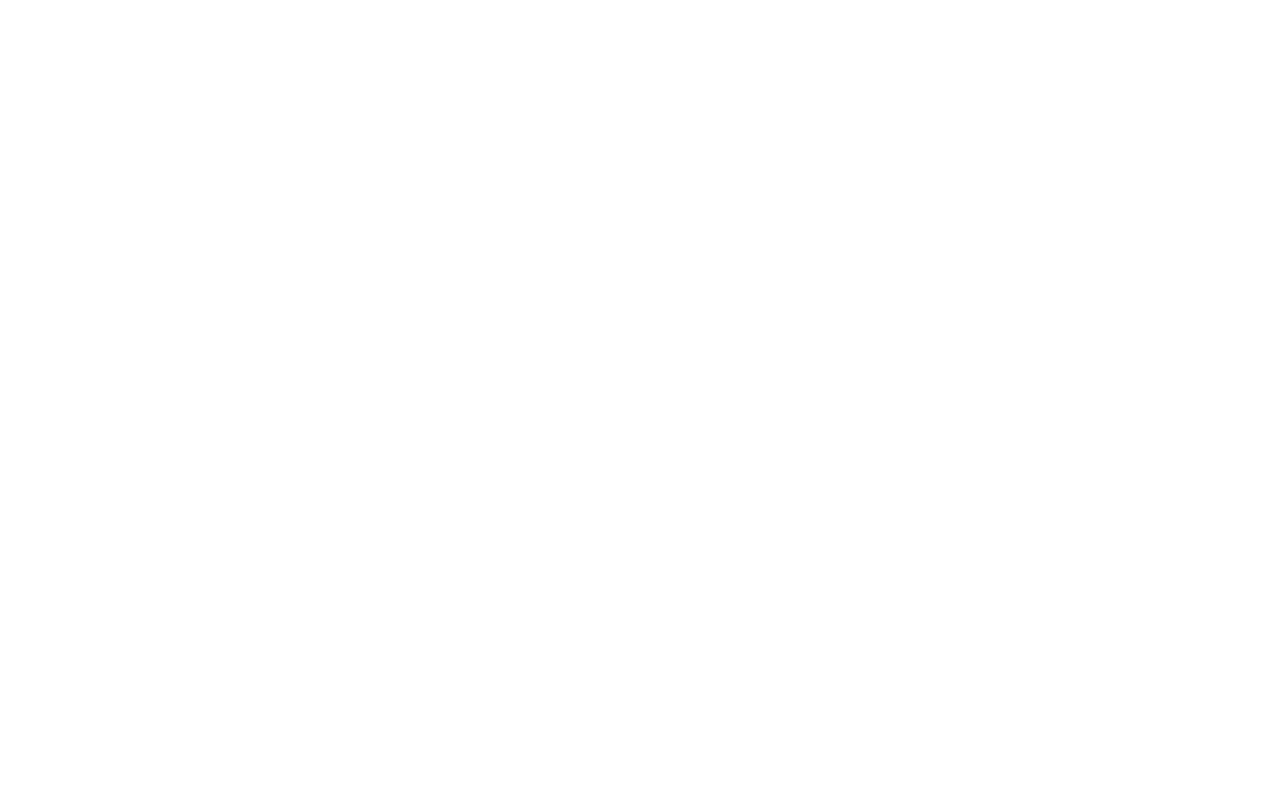
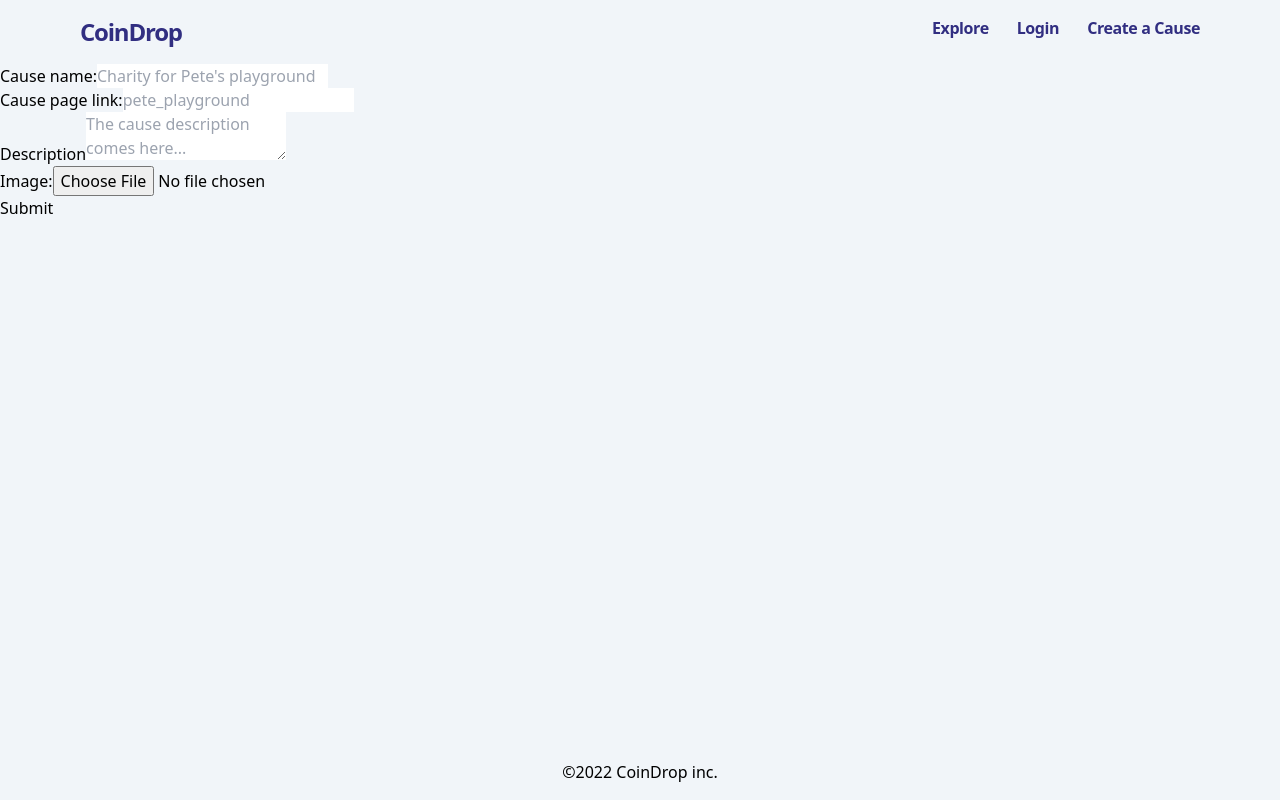
Before and after one commit to CodecoolGlobal/el-proyecte-grande-sprint-1-java-tamasstephen, a React (Create React App) app in the folder frontend/: page /cause-registration in a window 1280 px wide. Before the commit this address had no page. Built offline with nearby package versions, Linux system fonts and the light colour scheme.

Commit message:
chore: Add cause profile upload skeleton

```diff
--- /dev/null
+++ b/frontend/src/components/registration/CauseRegistration.jsx
@@ -0,0 +1,64 @@
+import React, { useRef } from "react";
+import { dataHandler } from "../../data/dataHandler";
+import StringInput from "./StringInput";
+
+const CauseRegistration = () => {
+  const causeInput = {
+    name: "causeName",
+    type: "text",
+    label: "Cause name:",
+    placeholder: "Charity for Pete's playground",
+    required: "required",
+  };
+
+  const pageLink = {
+    name: "pageLink",
+    type: "text",
+    label: "Cause page link:",
+    placeholder: "pete_playground",
+    required: "required",
+  };
+
+  async function sendForm(event) {
+    event.preventDefault();
+    const formData = new FormData();
+    const file = event.target["upload"].files[0];
+    formData.append("name", event.target["causeName"].value);
+    formData.append("description", event.target["description"].value);
+    formData.append("pageLink", event.target["pageLink"].value);
+    formData.append("file", file);
+    console.log(formData);
+    console.log(file);
+    const response = await dataHandler.postMultiPartForm(formData);
+    if (response.result === "ok") {
+      alert("data saved");
+    } else {
+      alert(response.message);
+      console.log(response);
+    }
+  }
+
+  return (
+    <div>
+      <form action="" onSubmit={sendForm}>
+        <StringInput inputProps={causeInput} />
+        <StringInput inputProps={pageLink} />
+        <div>
+          <label htmlFor="description">Description</label>
+          <textarea
+            name="description"
+            placeholder="The cause description comes here..."
+            required
+          ></textarea>
+        </div>
+        <div>
+          <label htmlFor="upload">Image:</label>
+          <input type="file" accept="image/png, image/jpeg" name="upload" />
+        </div>
+        <button type="submit">Submit</button>
+      </form>
+    </div>
+  );
+};
+
+export default CauseRegistration;
--- a/frontend/src/components/registration/UserRegistration.jsx
+++ b/frontend/src/components/registration/UserRegistration.jsx
@@ -31,7 +31,12 @@
       required: "required",
     };
     const result = await dataHandler.registerUser(payLoad);
-    handleFormResponse(result, "/", changeErrorState, changeMessage);
+    handleFormResponse(
+      result,
+      "cause-registration",
+      changeErrorState,
+      changeMessage
+    );
   }
 
   return (
--- a/frontend/src/controller/Router.jsx
+++ b/frontend/src/controller/Router.jsx
@@ -3,6 +3,7 @@
 import Landing from "../components/landing/Landing";
 import App from "../components/App";
 import UserRegistration from "../components/registration/UserRegistration";
+import CauseRegistration from "../components/registration/CauseRegistration";
 
 const Router = () => {
   return (
@@ -10,6 +11,7 @@
       <Route path="/" element={<App />}>
         <Route index element={<Landing />} />
         <Route path="user-registration" element={<UserRegistration />} />
+        <Route path="cause-registration" element={<CauseRegistration />} />
       </Route>
     </Routes>
   );
--- a/frontend/src/data/dataHandler.js
+++ b/frontend/src/data/dataHandler.js
@@ -16,6 +16,14 @@
     return await result.json();
   },
 
+  async postMultiPartForm(formData) {
+    const result = await fetch("http://localhost:8080/creator-profile", {
+      method: "POST",
+      body: formData,
+    });
+    return await result.json();
+  },
+
   async postTextJson(endpoint, payload) {
     const result = await fetch(`http://localhost:8080/${endpoint}`, {
       headers: { "Content-Type": "application/json" },
```
